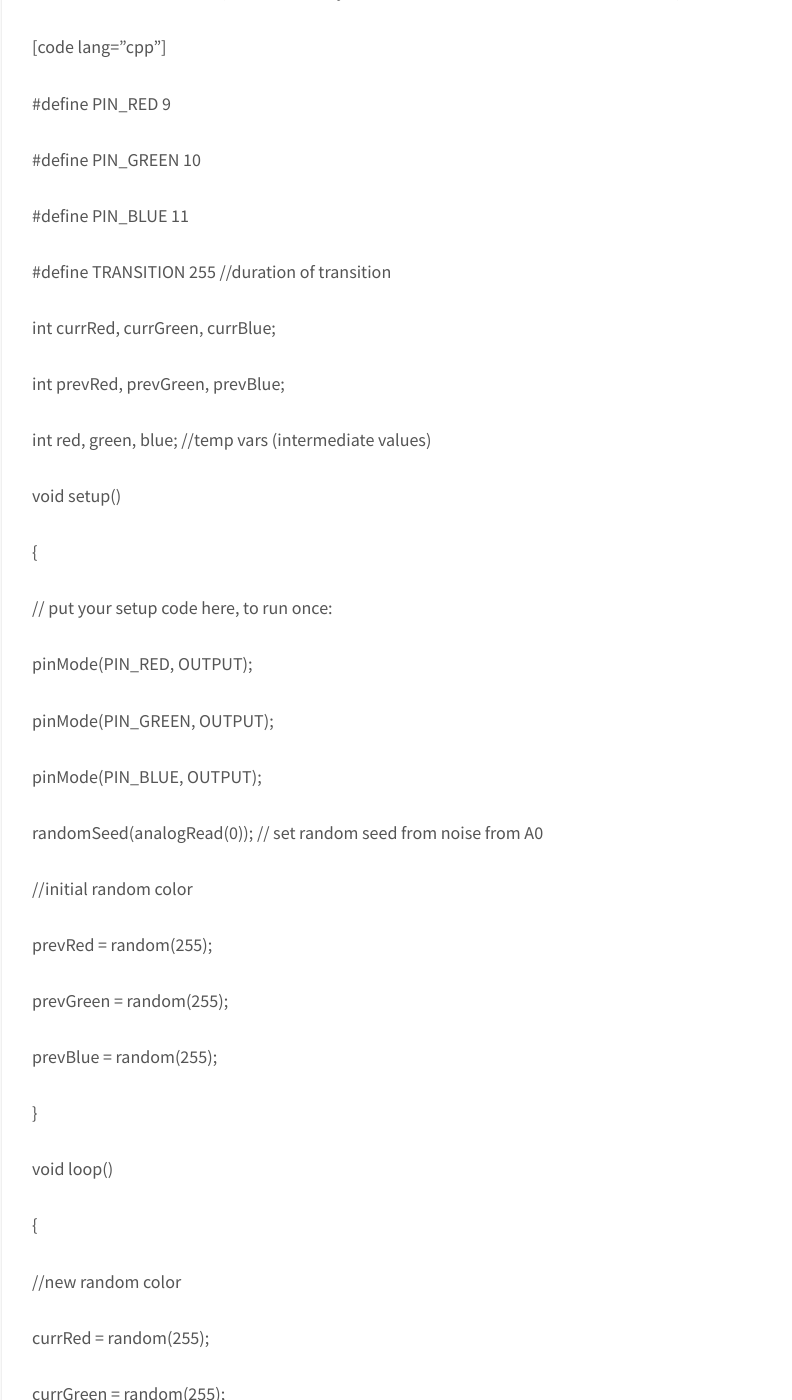
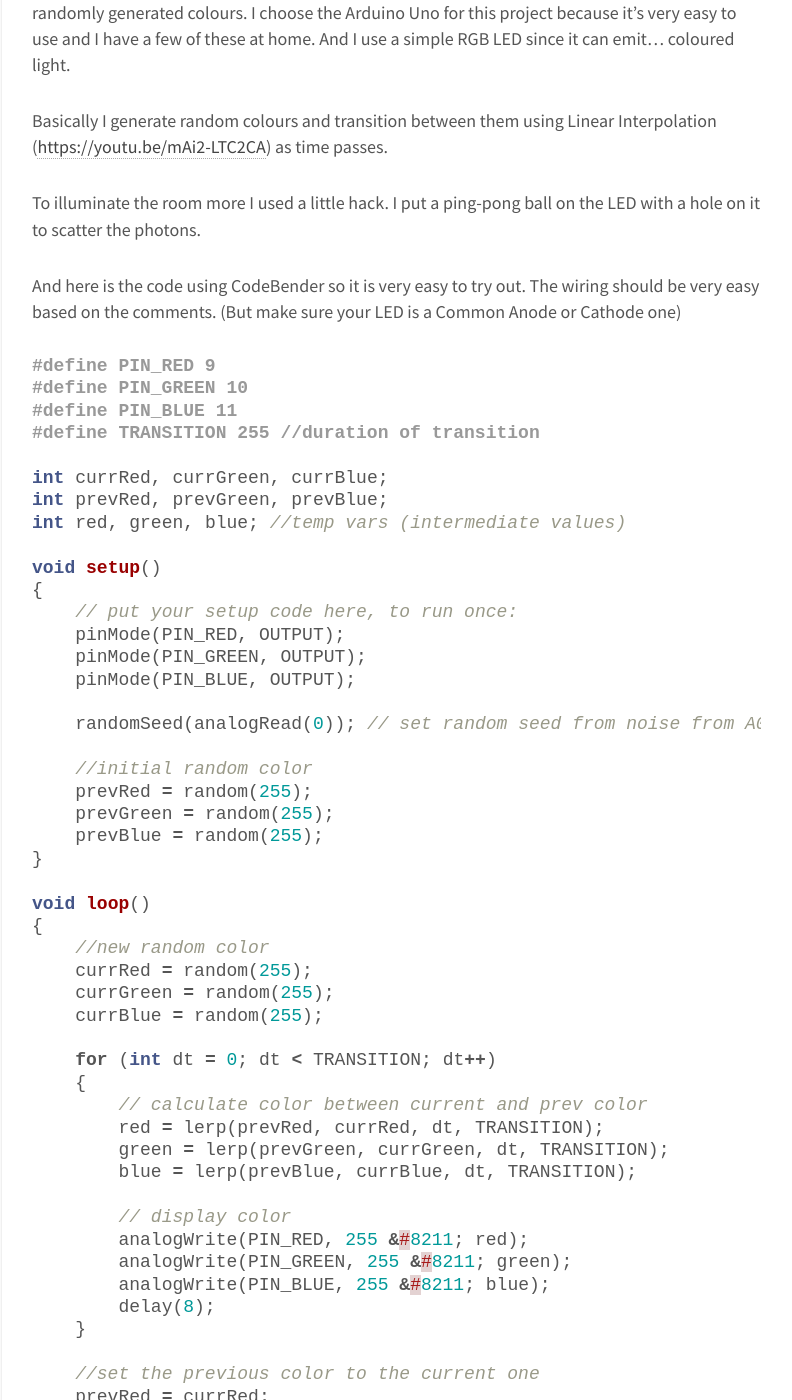
Before and after one commit to Dawars/dawars.github.io, a Jekyll site: the page built from _posts/2015-12-21-christmas-lights-2015.md, in a window 1280 px wide and 1400 px high, scrolled down 703 px. Shown: the whole window, without its empty margins (54-846 px from the left). Built offline with Jekyll 4.4.1, drawn with Linux system fonts in a browser that asks for light colours; a script that is not in the unit is left out; some of the changed text lies outside the part shown.

Commit message:
syntax highlighting

````diff
--- a/_posts/2015-12-21-christmas-lights-2015.md
+++ b/_posts/2015-12-21-christmas-lights-2015.md
@@ -7,6 +7,7 @@ layout: post
 For this Christmas I came up with a neat little light effect which looks good under the tree.
 
 <div class="video-container">
+<iframe width="560" height="315" src="https://www.youtube-nocookie.com/embed/tJ3XqHfPGoY?rel=0" frameborder="0" allow="autoplay; encrypted-media" allowfullscreen></iframe>
 </div>
 
 <!--more-->
@@ -19,102 +20,63 @@ To illuminate the room more I used a little hack. I put a ping-pong ball on the
 
 And here is the code using CodeBender so it is very easy to try out. The wiring should be very easy based on the comments. (But make sure your LED is a Common Anode or Cathode one)
 
-[code lang=&#8221;cpp&#8221;]
-
+```cpp
 #define PIN_RED 9
-
 #define PIN_GREEN 10
-
 #define PIN_BLUE 11
-
 #define TRANSITION 255 //duration of transition
 
 int currRed, currGreen, currBlue;
-
 int prevRed, prevGreen, prevBlue;
-
 int red, green, blue; //temp vars (intermediate values)
 
 void setup()
+{
+    // put your setup code here, to run once:
+    pinMode(PIN_RED, OUTPUT);
+    pinMode(PIN_GREEN, OUTPUT);
+    pinMode(PIN_BLUE, OUTPUT);
 
-{
+    randomSeed(analogRead(0)); // set random seed from noise from A0
 
-// put your setup code here, to run once:
-
-pinMode(PIN_RED, OUTPUT);
-
-pinMode(PIN_GREEN, OUTPUT);
-
-pinMode(PIN_BLUE, OUTPUT);
-
-randomSeed(analogRead(0)); // set random seed from noise from A0
-
-//initial random color
-
-prevRed = random(255);
-
-prevGreen = random(255);
-
-prevBlue = random(255);
-
+    //initial random color
+    prevRed = random(255);
+    prevGreen = random(255);
+    prevBlue = random(255);
 }
 
 void loop()
+{
+    //new random color
+    currRed = random(255);
+    currGreen = random(255);
+    currBlue = random(255);
 
-{
+    for (int dt = 0; dt < TRANSITION; dt++)
+    {
+        // calculate color between current and prev color
+        red = lerp(prevRed, currRed, dt, TRANSITION);
+        green = lerp(prevGreen, currGreen, dt, TRANSITION);
+        blue = lerp(prevBlue, currBlue, dt, TRANSITION);
 
-//new random color
+        // display color
+        analogWrite(PIN_RED, 255 &#8211; red);
+        analogWrite(PIN_GREEN, 255 &#8211; green);
+        analogWrite(PIN_BLUE, 255 &#8211; blue);
+        delay(8);
+    }
 
-currRed = random(255);
-
-currGreen = random(255);
-
-currBlue = random(255);
-
-for (int dt = 0; dt < TRANSITION; dt++)
-
-{
-
-// calculate color between current and prev color
-
-red = lerp(prevRed, currRed, dt, TRANSITION);
-
-green = lerp(prevGreen, currGreen, dt, TRANSITION);
-
-blue = lerp(prevBlue, currBlue, dt, TRANSITION);
-
-// display color
-
-analogWrite(PIN_RED, 255 &#8211; red);
-
-analogWrite(PIN_GREEN, 255 &#8211; green);
-
-analogWrite(PIN_BLUE, 255 &#8211; blue);
-
-delay(8);
-
-}
-
-//set the previous color to the current one
-
-prevRed = currRed;
-
-prevGreen = currGreen;
-
-prevBlue = currBlue;
-
+    //set the previous color to the current one
+    prevRed = currRed;
+    prevGreen = currGreen;
+    prevBlue = currBlue;
 }
 
 //Linear Interpolation: https://youtu.be/mAi2-LTC2CA
-
 int lerp(int a, int b, int dt, int tmax)
-
 {
-
-return a + (b &#8211; a) * dt / tmax;
-
+    return a + (b &#8211; a) * dt / tmax;
 }
 
-[/code]
-
+```
 &nbsp;
````
Also changed, not shown: _posts/2014-11-05-liquid-blobs-voxelized-marching-cubes-minecraft.md (+16 -16 lines).
